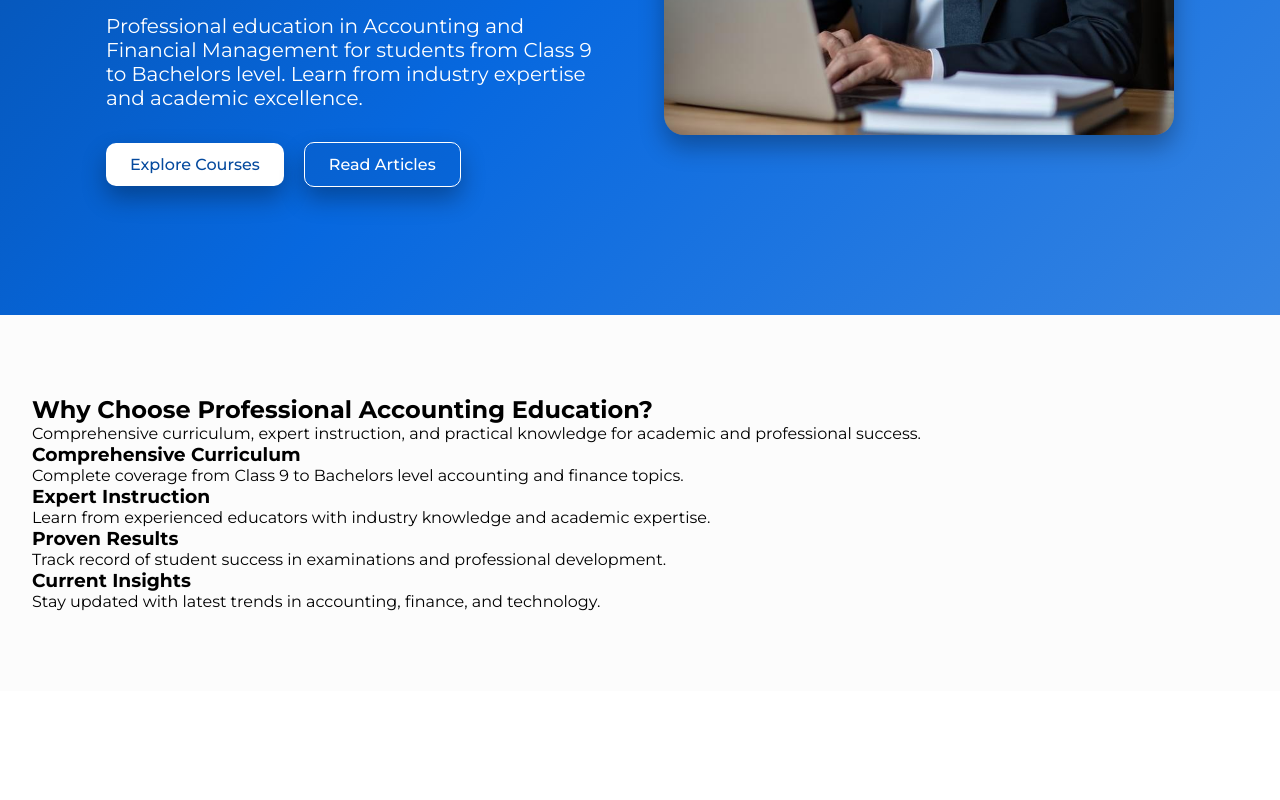
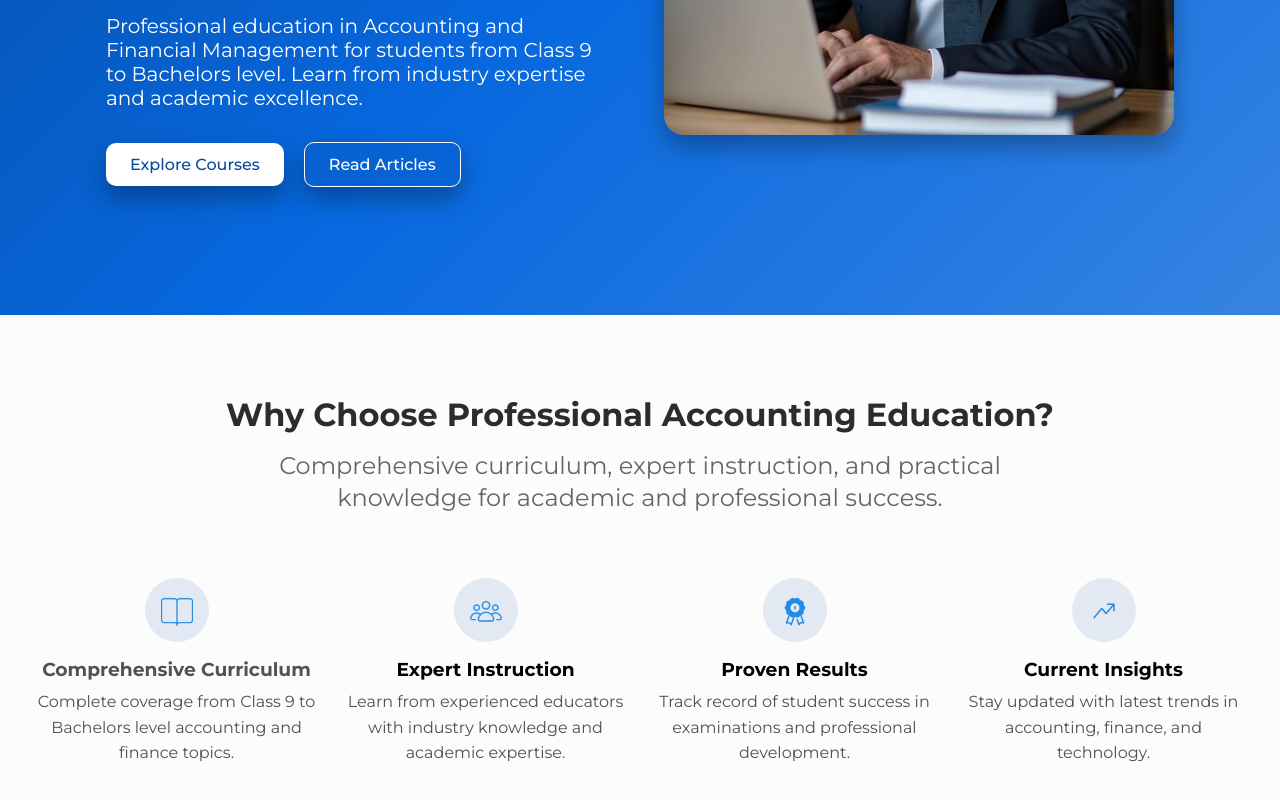
Before and after one commit to kajithebe/web-programming-project-1, a website: page index.html in a window 1280 px wide. Shown: the part 581-1381 px from the top of the page. Before the commit the page ends 1272 px from the top, so only its background shows below. Drawn offline with Linux system fonts and the light colour scheme.

Commit message:
Benefit section style added

```diff
--- a/assets/css/app.css
+++ b/assets/css/app.css
@@ -176,3 +176,65 @@
 .benefits-content-wrapper {
   padding: 0 32px;
 }
+
+.benefits-content {
+  text-align: center;
+  margin-bottom: 64px;
+}
+
+.benefits-title {
+  color: rgb(44, 44, 44);
+  font-size: 2rem;
+  margin-bottom: 16px;
+}
+
+.benefits-content .benefits-summary {
+  font-size: 1.5rem;
+  max-width: 48rem;
+  margin: 0 auto;
+  color: rgba(0, 0, 0, 0.6);
+  line-height: 2rem;
+}
+
+.benefits-card-container {
+  display: grid;
+  grid-template-columns: 1fr 1fr 1fr 1fr;
+  gap: 20px;
+}
+
+.benefit-card .icon-container {
+  height: 64px;
+  width: 64px;
+  background-color: rgba(5, 74, 158, 0.1);
+  display: flex;
+  justify-content: center;
+  align-items: center;
+  border-radius: 50%;
+  display: block;
+  margin: 0 auto 16px;
+  text-align: center;
+  line-height: 64px;
+}
+
+.benefit-card {
+  text-align: center;
+}
+
+.benefit-card .icon {
+  height: 32px;
+  width: auto;
+  vertical-align: middle;
+}
+
+.benefit-card .card-title {
+  color: rgb(82, 82, 82);
+}
+
+.benefit-card h3 {
+  margin-bottom: 8px;
+}
+
+.benefit-card p {
+  line-height: 1.6rem;
+  color: rgb(80, 80, 80);
+}
--- /dev/null
+++ b/assets/js/script.js
@@ -0,0 +1,3 @@
+document.addEventListener('DOMContentLoaded', function () {
+  document.body.style.display = 'block';
+});
--- a/index.html
+++ b/index.html
@@ -10,6 +10,7 @@
       href="https://fonts.googleapis.com/css2?family=Montserrat:ital,wght@0,100..900;1,100..900&display=swap"
       rel="stylesheet"
     />
+    <script src="assets/js/script.js" defer></script>
     <link rel="stylesheet" href="assets/css/app.css" />
     <title>Prof. Account</title>
   </head>
@@ -73,9 +74,9 @@
       <section class="benefits bg-light">
         <div class="benefits-content-wrapper">
           <div class="benefits-content">
-            <div class="benefits-title">
-              <h2>Why Choose Professional Accounting Education?</h2>
-            </div>
+            <h2 class="benefits-title">
+              Why Choose Professional Accounting Education?
+            </h2>
             <div class="benefits-summary">
               <p>
                 Comprehensive curriculum, expert instruction, and practical
@@ -85,6 +86,13 @@
           </div>
           <div class="benefits-card-container">
             <div class="benefit-card">
+              <div class="icon-container">
+                <img
+                  src="assets/icons/curriculum.png"
+                  alt="Comprehensive Curriculum"
+                  class="icon"
+                />
+              </div>
               <h3 class="card-title">Comprehensive Curriculum</h3>
               <p class="card-description">
                 Complete coverage from Class 9 to Bachelors level accounting and
@@ -92,6 +100,13 @@
               </p>
             </div>
             <div class="benefit-card">
+              <div class="icon-container">
+                <img
+                  src="assets/icons/expert.png"
+                  alt="Expert Instruction"
+                  class="icon"
+                />
+              </div>
               <h3>Expert Instruction</h3>
               <p>
                 Learn from experienced educators with industry knowledge and
@@ -99,6 +114,13 @@
               </p>
             </div>
             <div class="benefit-card">
+              <div class="icon-container">
+                <img
+                  src="assets/icons/result.png"
+                  alt="Proven Result"
+                  class="icon"
+                />
+              </div>
               <h3>Proven Results</h3>
               <p>
                 Track record of student success in examinations and professional
@@ -106,6 +128,13 @@
               </p>
             </div>
             <div class="benefit-card">
+              <div class="icon-container">
+                <img
+                  src="assets/icons/insight.png"
+                  alt="Current Insights"
+                  class="icon"
+                />
+              </div>
               <h3>Current Insights</h3>
               <p>
                 Stay updated with latest trends in accounting, finance, and
```
Also changed, not shown: assets/icons/curriculum.png (added), assets/icons/expert.png (added), assets/icons/insight.png (added), assets/icons/result.png (added).
